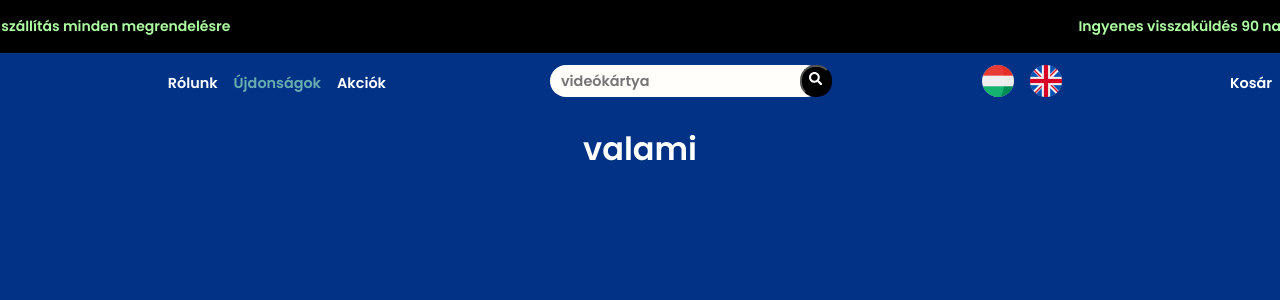
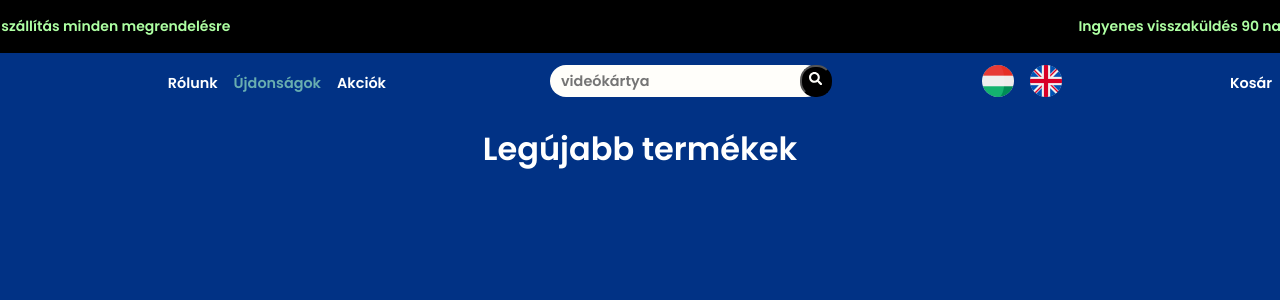
Before and after one commit to SzigetvariMark/pcweb, a React (Vite) app in the folder webshop/: page /new_products in a window 1280 px wide. Shown: the top 300 px of the page. Built offline with nearby package versions, Linux system fonts and the light colour scheme.

Commit message:
Add h1 title

```diff
--- a/webshop/src/pages/components/new_products/News.jsx
+++ b/webshop/src/pages/components/new_products/News.jsx
@@ -4,7 +4,7 @@ import "./News.css"
 function News() {
   return (
     <div>
-        <h1 className='h1'>valami</h1>
+        <h1 className='h1'>Legújabb termékek</h1>
     </div>
   )
 }
--- a/webshop/src/pages/components/register_login/Register_Login.css
+++ b/webshop/src/pages/components/register_login/Register_Login.css
@@ -5,7 +5,7 @@
     top: 25%;
     left: 42%;
     width: 16%;
-    background-color: black;
+    background-color: rgba(0,0,0,3);
     display: flex;
     flex-direction: column;
     align-items: center;
@@ -74,7 +74,7 @@
 
 .login-form {
     position: relative;
-    padding: 38px;
+    padding: 40px;
     max-width: 640px;
     border-radius: 5px 20px 5px;
 }
```
